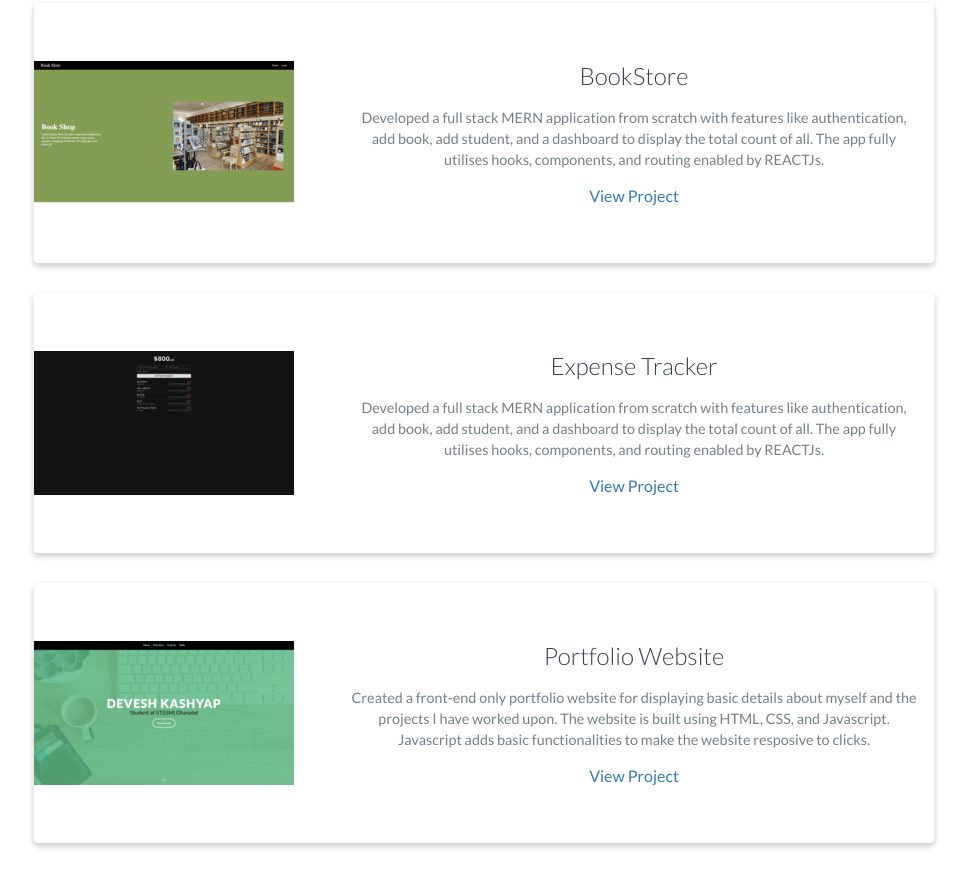
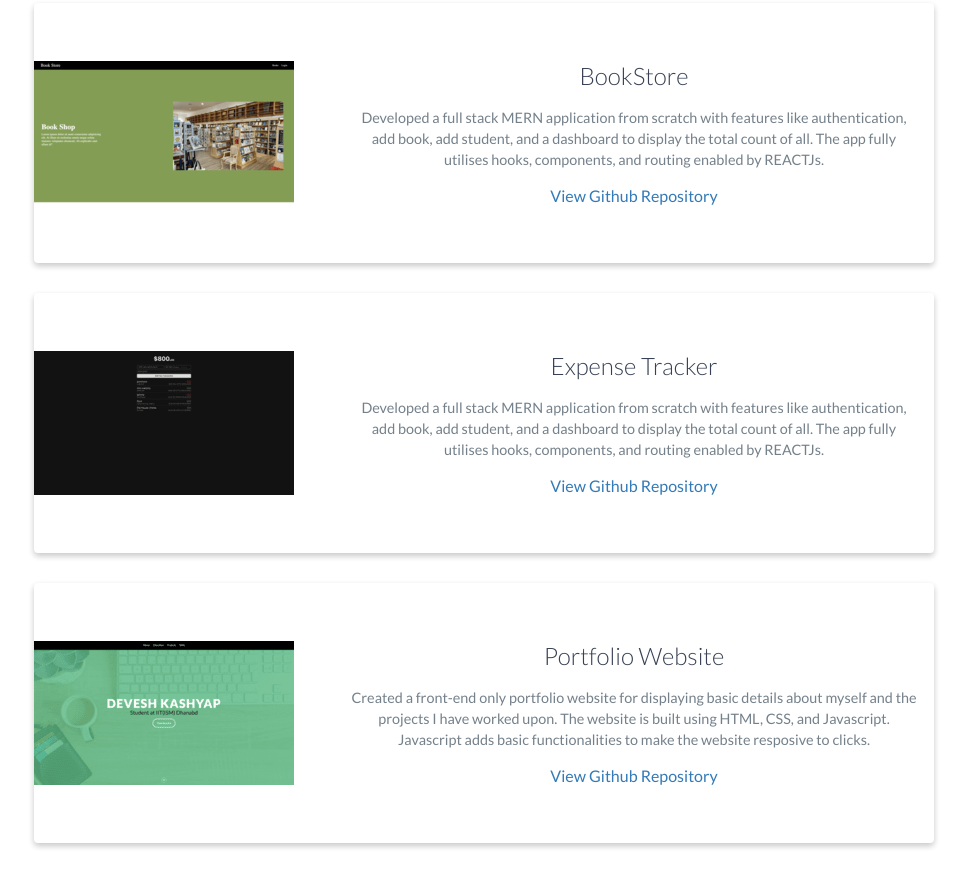
Before and after one commit to deveshk27/portfolio-website, a website: page index.html in a window 1280 px wide. Shown: the part 1799-2685 px from the top of the page, without its empty margins (156-1123 px from the left). Drawn offline with nearby package versions, Linux system fonts and the light colour scheme.

Commit message:
minor changes

```diff
--- a/index.html
+++ b/index.html
@@ -132,7 +132,7 @@
                             book, add student, and a dashboard to display the total count of all. The app fully utilises
                             hooks, components, and routing enabled by REACTJs.
                         </p>
-                        <a href="https://github.com/deveshk27/bookstore-ms">View Project</a>
+                        <a href="https://github.com/deveshk27/bookstore-ms">View Github Repository</a>
                     </div>
                 </div>
             </div>
@@ -149,7 +149,7 @@
                             book, add student, and a dashboard to display the total count of all. The app fully utilises
                             hooks, components, and routing enabled by REACTJs.
                         </p>
-                        <a href="https://github.com/deveshk27/money-tracker">View Project</a>
+                        <a href="https://github.com/deveshk27/money-tracker">View Github Repository</a>
                     </div>
                 </div>
             </div>
@@ -166,7 +166,7 @@
                             projects I have worked upon. The website is built using HTML, CSS, and Javascript.
                             Javascript adds basic functionalities to make the website resposive to clicks.
                         </p>
-                        <a href="https://github.com/deveshk27/portfolio-website">View Project</a>
+                        <a href="https://github.com/deveshk27/portfolio-website">View Github Repository</a>
                     </div>
                 </div>
             </div>
```
